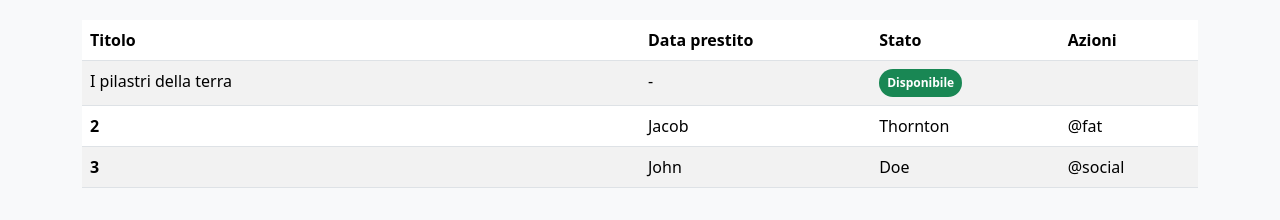
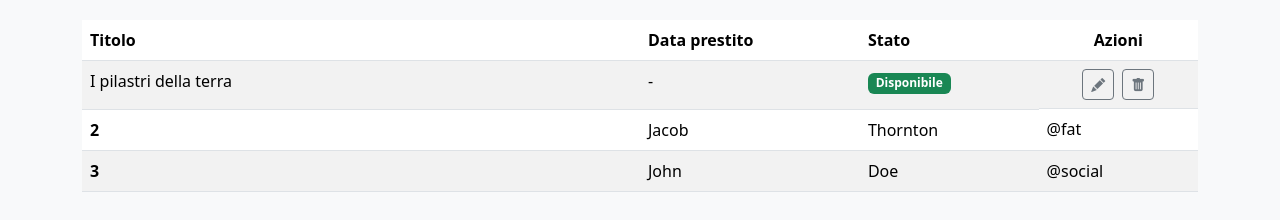
Before and after one commit to gabrielebonucci/html-css-bootstrap-dashboard, a plain HTML site: page index.html in a window 1280 px wide. Shown: the part 152-372 px from the top of the page. Drawn offline with nearby package versions, Linux system fonts and the light colour scheme.

Commit message:
prima riga tabella completata

```diff
--- a/index.html
+++ b/index.html
@@ -10,6 +10,9 @@
     <script src="https://cdn.jsdelivr.net/npm/bootstrap@5.3.3/dist/js/bootstrap.bundle.min.js"
         integrity="sha384-YvpcrYf0tY3lHB60NNkmXc5s9fDVZLESaAA55NDzOxhy9GkcIdslK1eN7N6jIeHz"
         crossorigin="anonymous"></script>
+    <!-- bootstrap icons -->
+    <link rel="stylesheet" href="https://cdn.jsdelivr.net/npm/bootstrap-icons@1.11.3/font/bootstrap-icons.min.css">
+
 
     <title>Document</title>
 </head>
@@ -64,7 +67,7 @@
                         <th scope="col" class="w-50">Titolo</th>
                         <th scope="col">Data prestito</th>
                         <th scope="col">Stato</th>
-                        <th scope="col">Azioni</th>
+                        <th scope="col" class="text-center">Azioni</th>
                     </tr>
                 </thead>
                 <tbody>
@@ -73,10 +76,17 @@
                         <td>I pilastri della terra</td>
                         <td>-</td>
                         <td>
-                            <span class="badge rounded-pill text-bg-success p-2">Disponibile</span>
+                            <span class="badge text-bg-success">Disponibile</span>
                         </td>
-                        <td>
-
+                        <td class="d-flex justify-content-center gap-2">
+                            <button type="button" class="btn btn-sm btn-outline-secondary">
+                                <i class="bi bi-pencil-fill"></i>
+                            </button>
+                            <button type="button" class="btn btn-sm btn-outline-secondary">
+                                <i class="bi bi-trash-fill"></i>
+                            </button>
+                        </td>
+        </div>
 
         </td>
         </tr>
```
Lines whose indentation alone changed are shown as unchanged.
